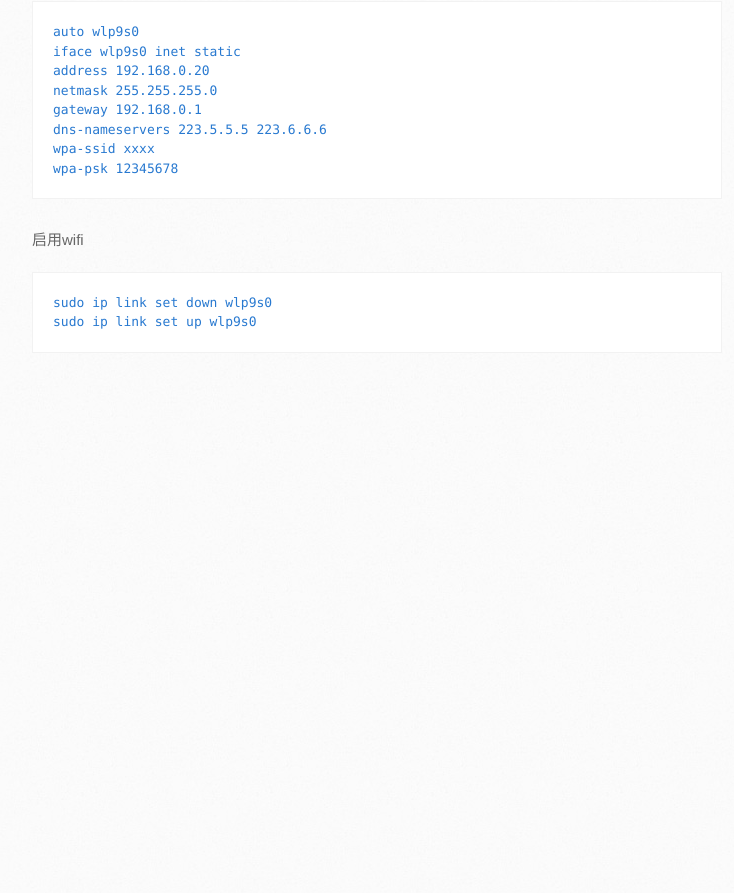
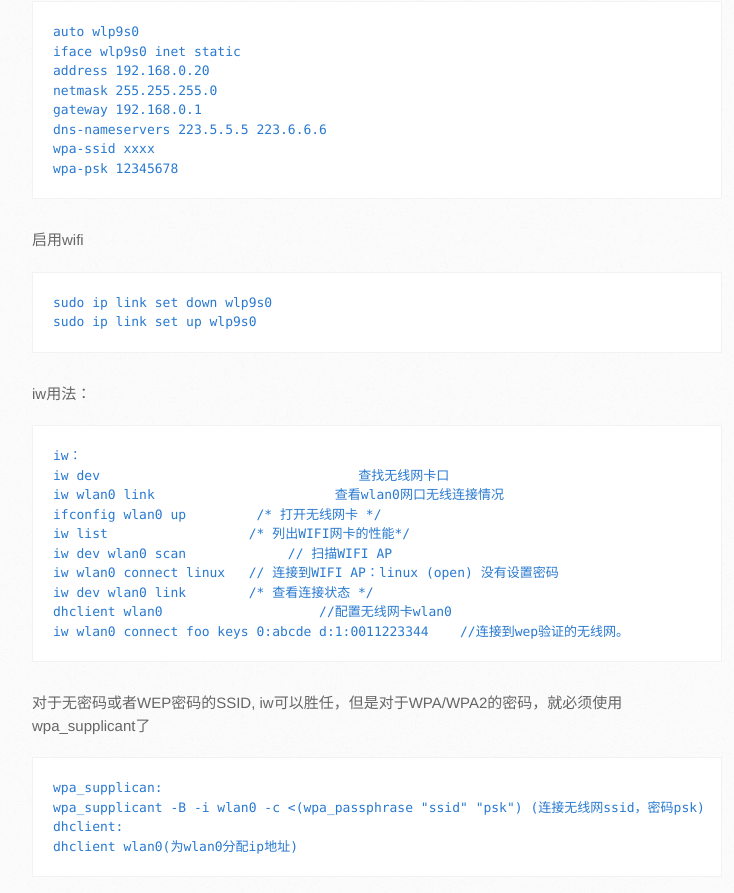
Before and after one commit to xuiv/xuiv.github.io, a Jekyll site: the page built from _posts/2019-11-27-ubuntu-wifi.markdown, in a window 1280 px wide and 900 px high, scrolled down 760 px. Shown: the top 893 px of the window, without its empty margins (138-872 px from the left). Built offline with Jekyll 4.4.1, drawn with Linux system fonts in a browser that asks for light colours; some web fonts are replaced; before the commit the page ends 1165 px from its top, so only the background shows below that.

Commit message:
Update 2019-11-27-ubuntu-wifi.markdown

````diff
--- a/_posts/2019-11-27-ubuntu-wifi.markdown
+++ b/_posts/2019-11-27-ubuntu-wifi.markdown
@@ -36,3 +36,23 @@ wpa-psk 12345678
 sudo ip link set down wlp9s0
 sudo ip link set up wlp9s0
 ```
+iw用法：
+```
+iw：
+iw dev                                 查找无线网卡口
+iw wlan0 link                       查看wlan0网口无线连接情况
+ifconfig wlan0 up         /* 打开无线网卡 */
+iw list                  /* 列出WIFI网卡的性能*/
+iw dev wlan0 scan             // 扫描WIFI AP
+iw wlan0 connect linux   // 连接到WIFI AP：linux (open) 没有设置密码
+iw dev wlan0 link        /* 查看连接状态 */
+dhclient wlan0                    //配置无线网卡wlan0
+iw wlan0 connect foo keys 0:abcde d:1:0011223344    //连接到wep验证的无线网。
+```
+对于无密码或者WEP密码的SSID, iw可以胜任，但是对于WPA/WPA2的密码，就必须使用wpa_supplicant了
+```
+wpa_supplican:
+wpa_supplicant -B -i wlan0 -c <(wpa_passphrase "ssid" "psk") (连接无线网ssid，密码psk)
+dhclient:
+dhclient wlan0(为wlan0分配ip地址)
+```
````
